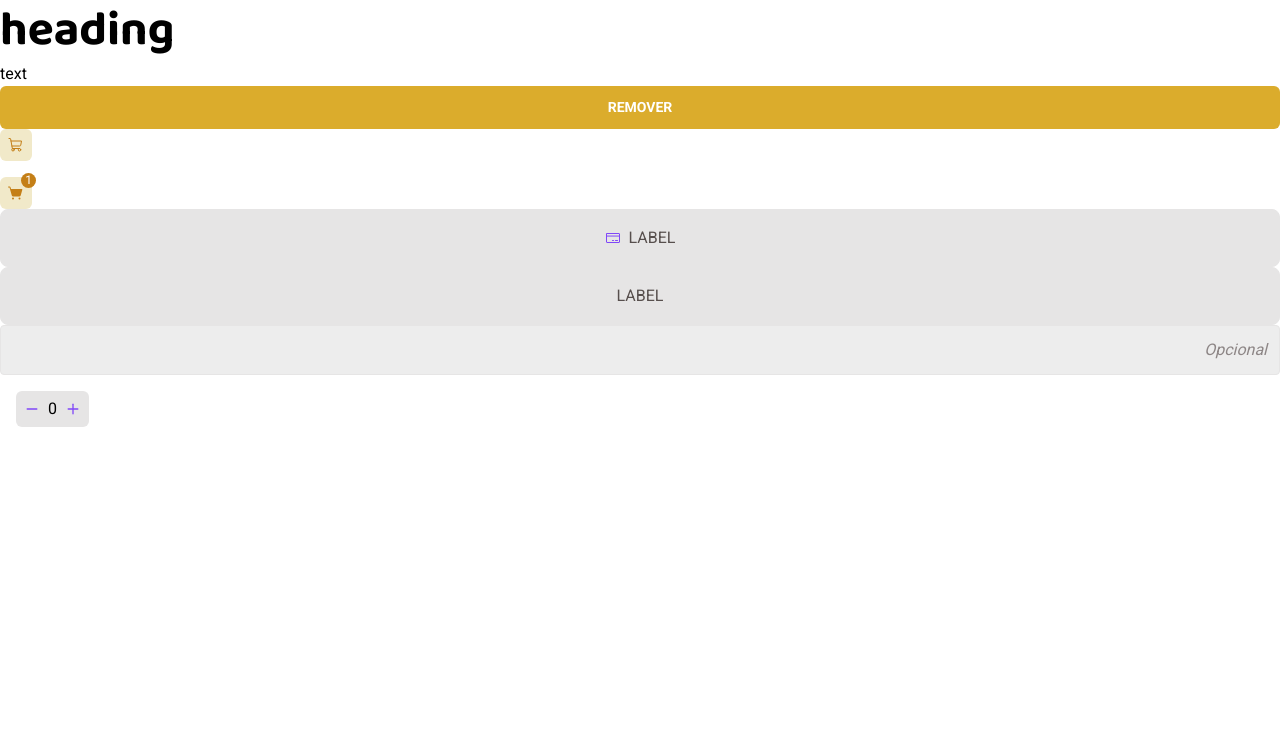
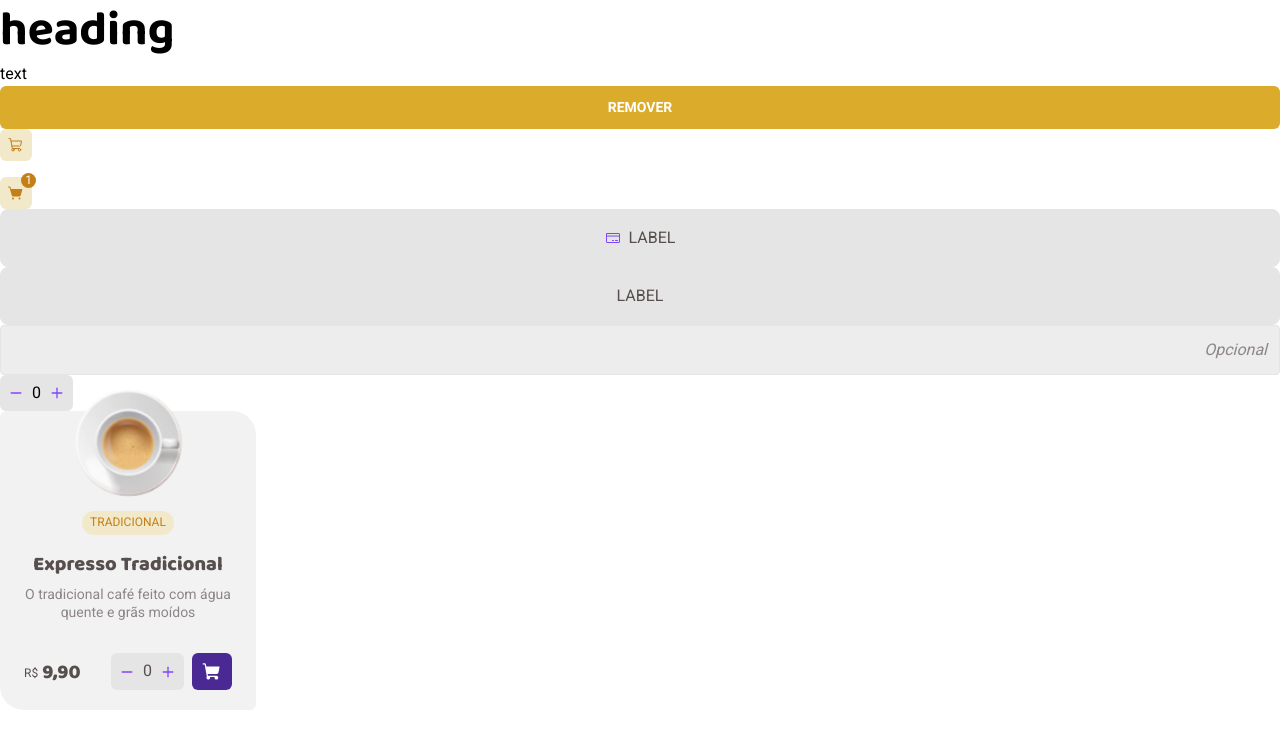
Before and after one commit to guivictorr/coffeetime, a React (Vite) app: page / in a window 1280 px wide. Shown: the top 748 px of the page. Built offline with nearby package versions, Linux system fonts and the light colour scheme.

Commit message:
feat: created coffee card component

```diff
--- a/src/App.tsx
+++ b/src/App.tsx
@@ -5,6 +5,7 @@ import { CartButton } from './components/cart-button';
 import { ButtonSelect } from './components/button-select';
 import { Input } from './components/input';
 import { Counter } from './components/counter';
+import { CoffeeCard } from './components/coffee-card';
 
 function App() {
   return (
@@ -27,6 +28,8 @@ function App() {
       </ButtonSelect>
       <Input />
       <Counter />
+
+      <CoffeeCard />
     </div>
   );
 }
--- /dev/null
+++ b/src/components/coffee-card.tsx
@@ -0,0 +1,39 @@
+import { ShoppingCart } from 'phosphor-react';
+import coffee from '../assets/img/cream.png';
+import { ButtonIcon } from './button-icon';
+import { Counter } from './counter';
+
+export function CoffeeCard() {
+  return (
+    <div className='pb-5 px-6 text-base-text max-w-[256px] w-full bg-base-card flex flex-col items-center text-center rounded-se-3xl rounded-es-3xl rounded-ss-md rounded-ee-md'>
+      <img src={coffee} className='w-28 h-28 -mt-6' />
+      <div className='bg-yellow-light text-yellow-dark uppercase px-2 py-1 rounded-full text-xs mt-3'>
+        <span>TRADICIONAL</span>
+      </div>
+
+      <p className='font-baloo font-extrabold mt-4 text-lg'>
+        Expresso Tradicional
+      </p>
+      <p className='text-base-label text-sm mt-2 mb-8'>
+        O tradicional café feito com água quente e grãs moídos
+      </p>
+
+      <footer className='flex items-center justify-between w-full'>
+        <div className='flex items-center gap-1'>
+          <span className='text-xs self-end'>R$</span>
+          <span className='font-baloo font-extrabold text-lg leading-5'>
+            9,90
+          </span>
+        </div>
+        <div className='flex gap-2'>
+          <Counter />
+          <ButtonIcon
+            icon={ShoppingCart}
+            iconProps={{ weight: 'fill' }}
+            className='bg-purple-dark text-white w-10 grid place-items-center text-lg'
+          />
+        </div>
+      </footer>
+    </div>
+  );
+}
--- a/src/components/counter.tsx
+++ b/src/components/counter.tsx
@@ -32,7 +32,7 @@ export function Counter({ max, min }: CounterProps) {
   }, []);
 
   return (
-    <div className='flex items-center gap-2 bg-base-button rounded-md max-w-max p-2 mt-4 ml-4'>
+    <div className='flex items-center gap-2 bg-base-button rounded-md max-w-max p-2'>
       <button
         onClick={decrement}
         className='grid place-items-center w-4 h-4 text-purple hover:text-purple-dark'
--- a/src/index.css
+++ b/src/index.css
@@ -10,3 +10,7 @@ h5,
 h6 {
   font-family: 'Baloo 2', cursive;
 }
+
+.font-baloo {
+  font-family: 'Baloo 2', cursive;
+}
```
